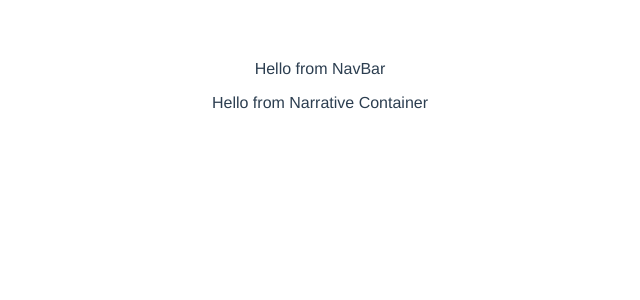
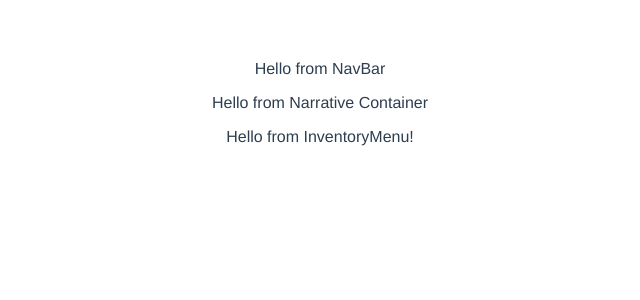
Before and after one commit to kshieldsDTS/vue-rpg, a Vue app: page / in a window 1280 px wide. Shown: the top 300 px of the page, without its empty margins (320-960 px from the left). Built offline with nearby package versions, Linux system fonts and the light colour scheme.

Commit message:
initialize InventoryMenu component

```diff
--- a/public/index.html
+++ b/public/index.html
@@ -5,7 +5,7 @@
     <meta http-equiv="X-UA-Compatible" content="IE=edge">
     <meta name="viewport" content="width=device-width,initial-scale=1.0">
     <link rel="icon" href="<%= BASE_URL %>favicon.ico">
-    <title><%= htmlWebpackPlugin.options.title %></title>
+    <title>RPG</title>
   </head>
   <body>
     <noscript>
--- a/src/App.vue
+++ b/src/App.vue
@@ -1,18 +1,21 @@
 <template>
   <NavBar />
   <NarrativeContainer />
+  <InventoryMenu />
 </template>
 
 <script>
 // Imports
 import NavBar from './components/NavBar.vue'
 import NarrativeContainer from './components/NarrativeContainer.vue'
+import InventoryMenu from './components/InventoryMenu.vue'
 
 export default {
   name: 'App',
   components: {
     NavBar,
-    NarrativeContainer
+    NarrativeContainer,
+    InventoryMenu
   }
 }
 </script>
--- /dev/null
+++ b/src/components/InventoryMenu.vue
@@ -0,0 +1,13 @@
+<template>
+    <p>Hello from InventoryMenu!</p>
+</template>
+
+<script>
+export default {
+    name: 'InventoryMenu',
+}
+</script>
+
+<style>
+
+</style>
```
